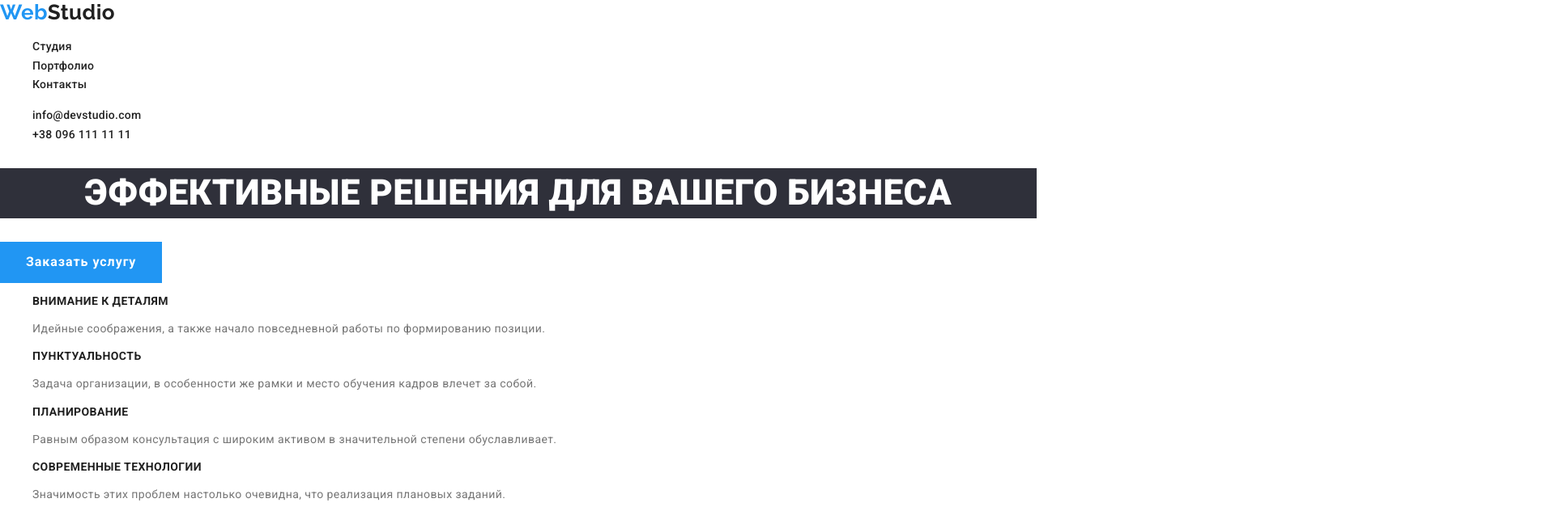
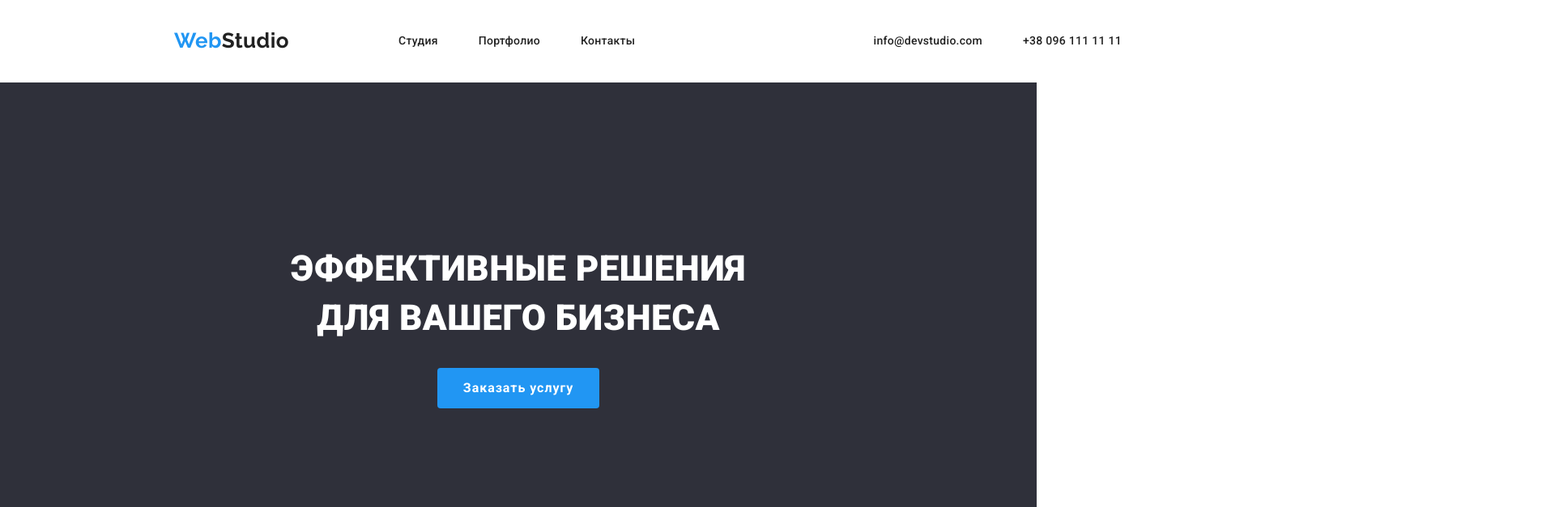
Before and after one commit to Voff4eg1905/goit-markup-hw-02, a plain HTML site: page index.html in a window 1280 px wide. Shown: the top 627 px of the page at 81% size, 1920 px wide, since content can reach past the window. Drawn offline with Linux system fonts and the light colour scheme.

Commit message:
adding some CSS

```diff
--- a/css/styles.css
+++ b/css/styles.css
@@ -27,35 +27,77 @@ a {
   font-size: 26px;
   line-height: 1.2;
   color: var(--h-text-color);
+  margin-right: 95px;
 }
 .header {
   color: var(--h-text-color);
+  padding: 25px 215px;
+  display: flex;
+  align-items: center;
+  width: 1170px;
+  margin: 0 auto;
 }
 
+.header-nav {
+  display: flex;
+  align-items: center;
+}
+.header-pages {
+  display: flex;
+  align-items: center;
+  margin-right: 280px;
+}
+
+.header-pages-list:not(:last-child) {
+  margin-right: 50px;
+}
 .header-link {
   line-height: 1.1;
   color: var(--h-text-color);
   font-weight: 500;
   letter-spacing: 0.02em;
 }
+
 .header-link:hover,
 .header-link:focus {
   color: var(--accent-text-color);
   cursor: pointer;
+}
+
+.header-contacts {
+  display: flex;
+  align-items: center;
+  padding-left: 0px;
+  margin-left: auto;
+}
+.header-contacts-list {
+  margin-right: 50px;
+}
+.header-contacts-list:last-child {
+  margin-right: 0px;
 }
 /* Header finished */
 
 /* main */
 
 /* Hero */
-h1 {
+.hero {
+  width: 100%;
+  height: 600px;
+  background: rgba(47, 48, 58, 1);
+  display: flex;
+  flex-direction: column;
+  align-items: center;
+}
+.hero-title {
+  width: 660px;
   font-weight: 900;
   font-size: 44px;
   line-height: 1.4;
   text-align: center;
   text-transform: uppercase;
   color: var(--footer-text-color);
-  background-color: #2f303a;
+  margin: 200px auto 30px;
 }
 
 .hero-button {
@@ -67,6 +109,7 @@ h1 {
   background-color: var(--accent-text-color);
   border: none;
   padding: 10px 32px;
+  border-radius: 4px;
 }
 
 .hero-button:hover,
@@ -77,29 +120,68 @@ h1 {
 /* Hero finished */
 
 /* Features */
+.features {
+  width: 1170px;
+  margin: 95px auto;
+}
 .hidden {
   display: none;
 }
-
-.title {
+.features-list {
+display: flex;
+}
+.features-items:not(:last-child){
+margin-right: 30px;
+}
+.features-title {
   font-weight: 700;
+  font-size: 14px;
   line-height: 1.2;
-  text-transform: capitalize;
+  text-transform: uppercase;
   color: var(--h-text-color);
-  font-size: 36px;
 }
 
-.features .title {
-  font-size: 14px;
-  text-transform: uppercase;
+.features-text {
+  width: 270px;
 }
 /* Features finished */
 
+
+/* What we do */
+.section-title {
+  font-weight: 700;
+  font-size: 36px;
+  line-height: 1.2;
+  color: var(--h-text-color);
+  text-align: center;
+}
+.we-do-images {
+  width: 1170px;
+  display: flex;
+  margin: 50px auto 95px;
+justify-content: space-between;
+
+}
+/* What we do finsihed */
+
 /* Our team */
+.team {
+  width: 100%;
+  height: 648px;
+  background: #F5F4FA;
+  margin: 95px auto;
+}
+.team-list {
+  width: 1170px;
+  display: flex;
+  justify-content: space-between;
+  margin: 50px auto 0px
+}
 .team .title {
   font-weight: 500;
   font-size: 16px;
 }
+
 
 .team-description {
   font-size: 16px;
--- a/index.html
+++ b/index.html
@@ -17,62 +17,68 @@
   <body>
     <!-- header -->
     <header class="header">
-      <nav>
+      <nav class="header-nav">
         <!-- просто вирішив спробувати вбудовані стилі щоб не робити окремий клас для одного спана -->
         <a href="./index.html" lang="en" class="logo">
           <span style="color: #2196f3">Web</span>Studio</a
         >
-        <ul>
-          <li><a href="index.html" class="header-link">Студия</a></li>
-          <li><a href="./portfolio.html" class="header-link">Портфолио</a></li>
-          <li><a href="" class="header-link">Контакты</a></li>
+        <ul class="header-pages">
+          <li class="header-pages-list">
+            <a href="index.html" class="header-link">Студия</a>
+          </li>
+          <li class="header-pages-list">
+            <a href="./portfolio.html" class="header-link">Портфолио</a>
+          </li>
+          <li class="header-pages-list">
+            <a href="" class="header-link">Контакты</a>
+          </li>
         </ul>
       </nav>
-      <ul>
-        <li>
+      <ul class="header-contacts">
+        <li class="header-contacts-list">
           <a href="mailto:info@devstudio.com" class="header-link"
             >info@devstudio.com</a
           >
         </li>
-        <li>
+        <li class="header-contacts-list">
           <a href="tel:+380961111111" class="header-link">+38 096 111 11 11</a>
         </li>
       </ul>
     </header>
     <main>
       <!--Hero-->
-      <section>
-        <h1>Эффективные решения для вашего бизнеса</h1>
+      <section class="hero">
+        <h1 class="hero-title">Эффективные решения для вашего бизнеса</h1>
         <button type="button" class="hero-button">Заказать услугу</button>
       </section>
       <!--Features-->
       <section class="features">
         <h2 class="hidden">Особенности</h2>
-        <ul>
-          <li>
-            <h3 class="title">Внимание к деталям</h3>
-            <p>
+        <ul class="features-list">
+          <li class="features-items">
+            <h3 class="features-title">Внимание к деталям</h3>
+            <p class="features-text">
               Идейные соображения, а также начало повседневной работы по
               формированию позиции.
             </p>
           </li>
-          <li>
-            <h3 class="title">Пунктуальность</h3>
-            <p>
+          <li class="features-items">
+            <h3 class="features-title">Пунктуальность</h3>
+            <p class="features-text">
               Задача организации, в особенности же рамки и место обучения кадров
               влечет за собой.
             </p>
           </li>
-          <li>
-            <h3 class="title">Планирование</h3>
-            <p>
+          <li class="features-items">
+            <h3 class="features-title">Планирование</h3>
+            <p class="features-text">
               Равным образом консультация с широким активом в значительной
               степени обуславливает.
             </p>
           </li>
-          <li>
-            <h3 class="title">Современные технологии</h3>
-            <p>
+          <li class="features-items">
+            <h3 class="features-title">Современные технологии</h3>
+            <p class="features-text">
               Значимость этих проблем настолько очевидна, что реализация
               плановых заданий.
             </p>
@@ -80,9 +86,9 @@
         </ul>
       </section>
       <!-- What we do-->
-      <section>
-        <h2 class="title">Чем мы занимаемся</h2>
-        <ul>
+      <section class="we-do">
+        <h2 class="section-title">Чем мы занимаемся</h2>
+        <ul class="we-do-images">
           <li>
             <img
               src="./images/1.jpg"
@@ -100,8 +106,8 @@
       </section>
       <!-- Our team-->
       <section class="team">
-        <h2 class="title">Наша команда</h2>
-        <ul>
+        <h2 class="section-title">Наша команда</h2>
+        <ul class="team-list">
           <li>
             <img src="./images/Our.team/1.jpg" alt="Игорь" width="270" />
             <h3 class="title">Игорь Демьяненко</h3>
```
